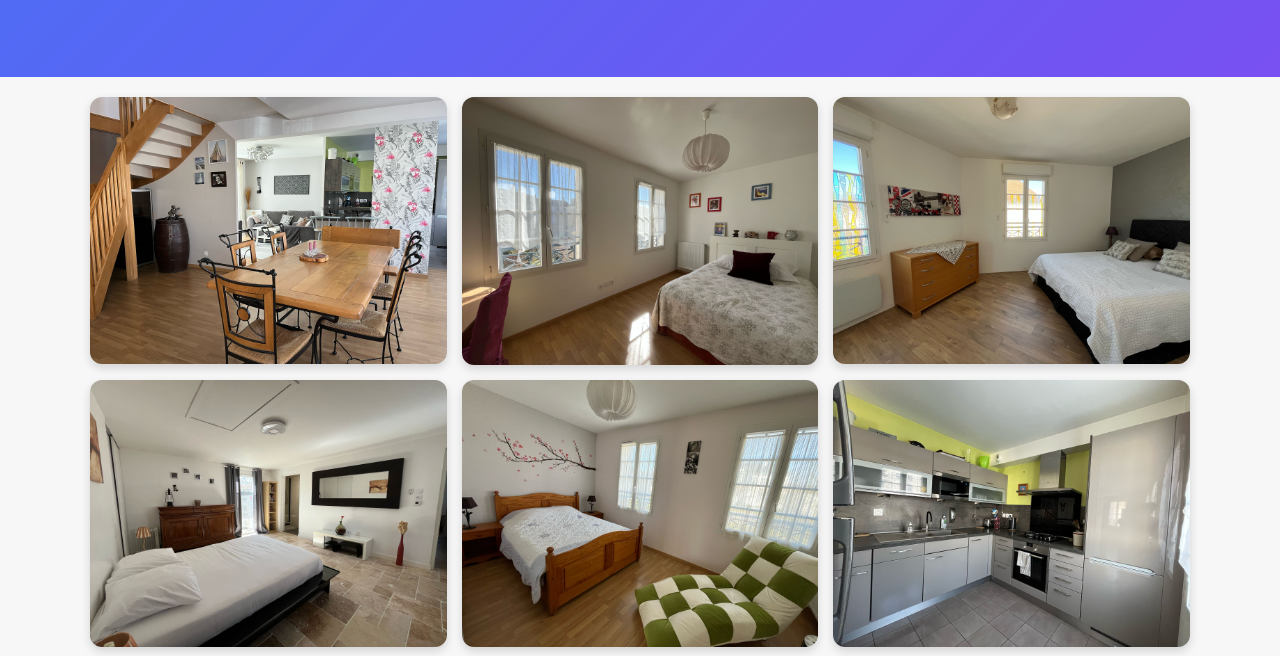
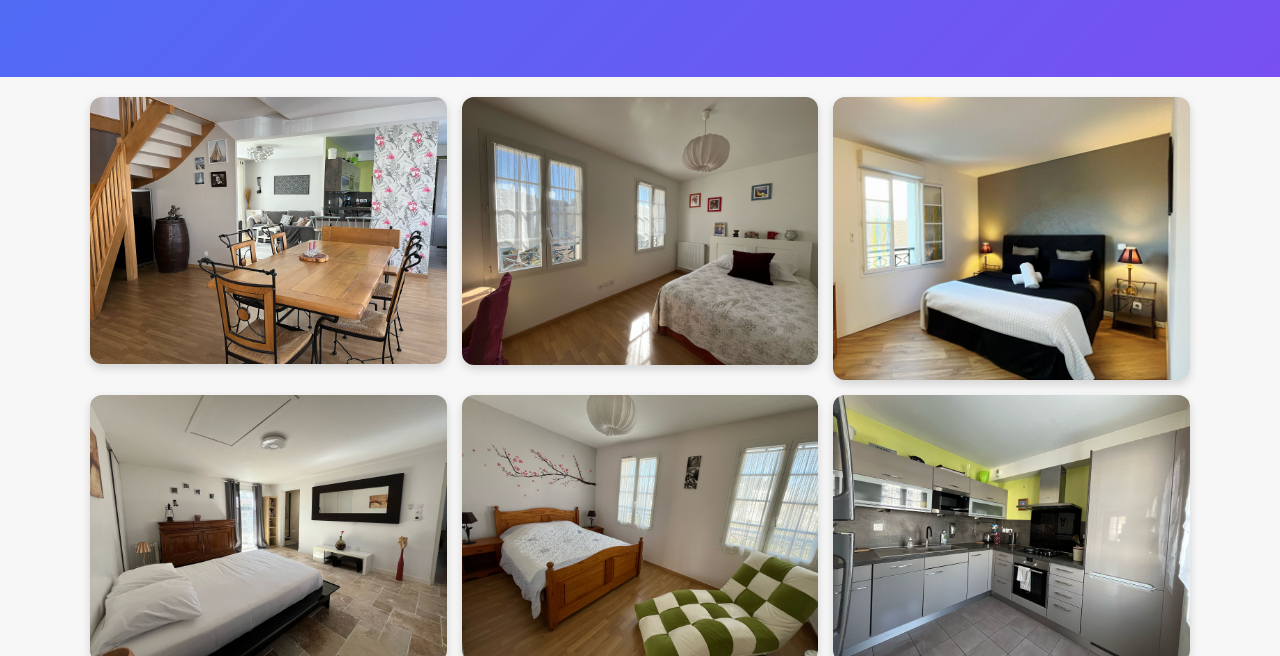
Before and after one commit to faddymaher77-code/Villa-Hesperides, a plain HTML site: page index.html in a window 1280 px wide. Shown: the part 144-800 px from the top of the page. Drawn offline with Linux system fonts and the light colour scheme.

Commit message:
Update index.html

```diff
--- a/index.html
+++ b/index.html
@@ -166,7 +166,7 @@
     <section class="photos">
         <img src="salon.jpeg" alt="Living Area">
         <img src="Chambre3.jpeg" alt="Bedroom">
-        <img src="chambre1.jpeg" alt="Bedroom">
+        <img src="chambre1.jpg" alt="Bedroom">
         <img src="chambre2.jpeg" alt="Bedroom">
         <img src="Chambre4.jpeg" alt="Bedroom">
         <img src="cuisine.jpeg" alt="Kitchen">
```
